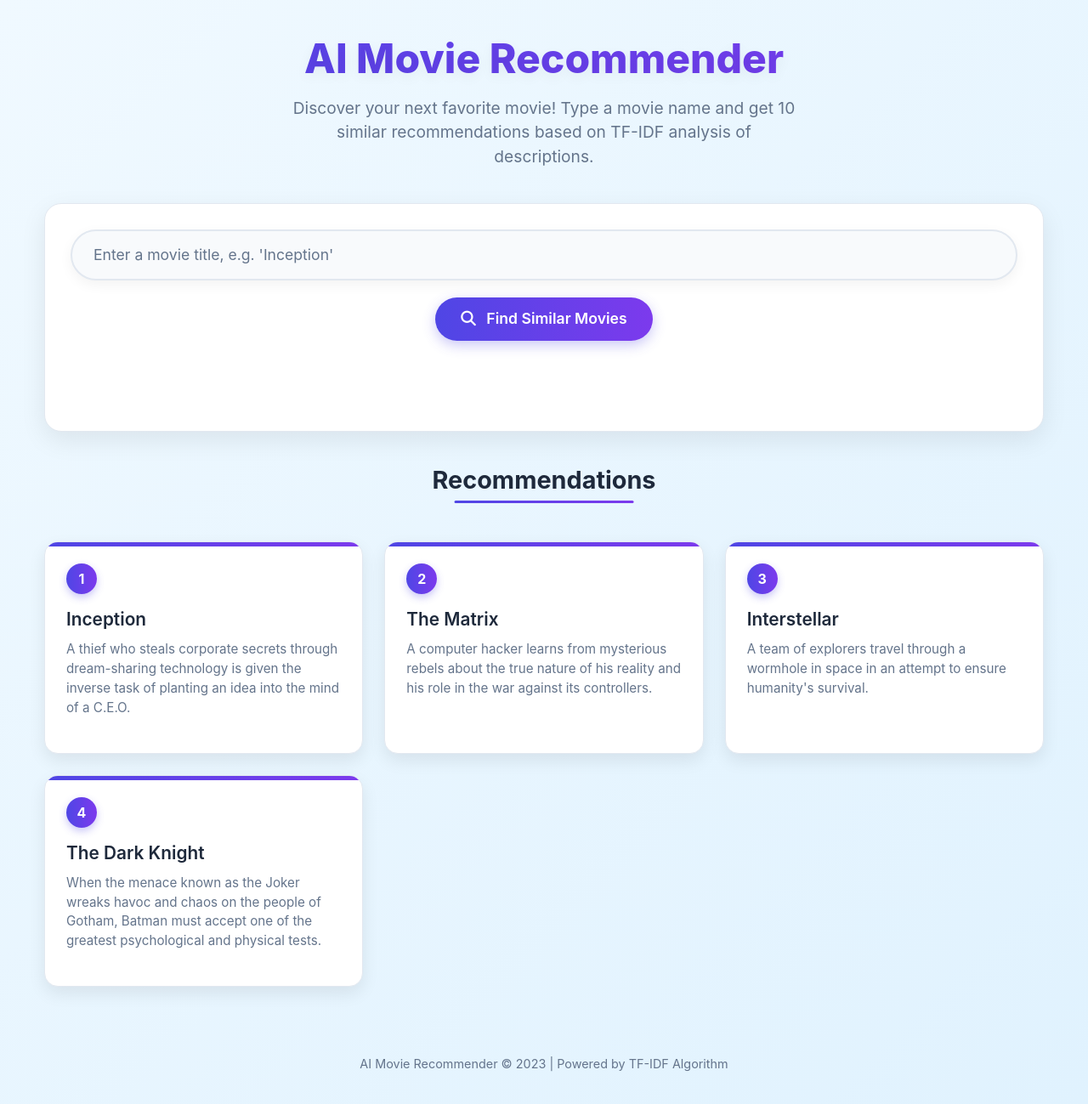
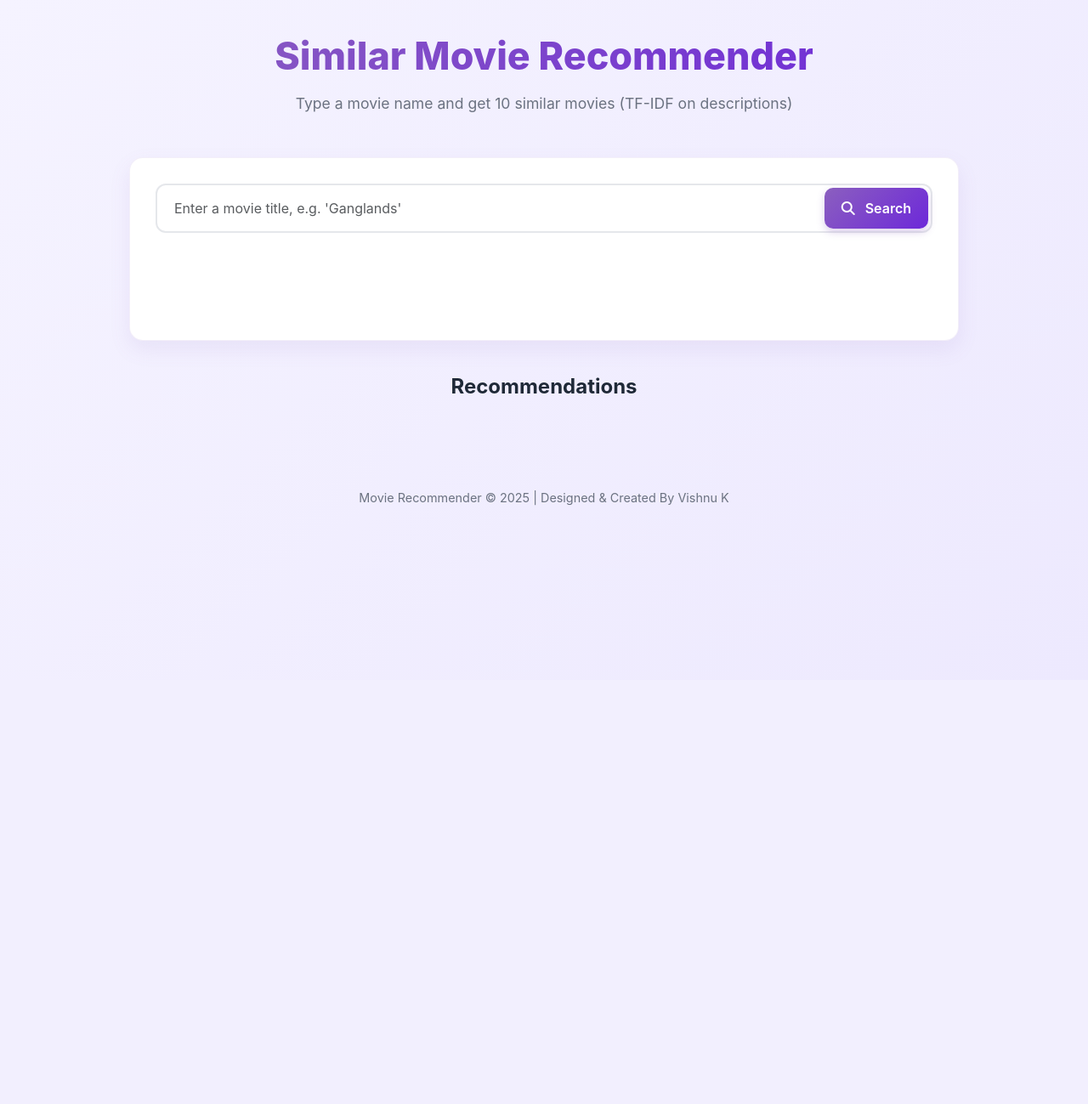
Before and after one commit to vishnucax/TF-IDF-analysis-based-similar-movie-suggesting-system, a Flask app: page / in a window 1280 px wide. Shown: the whole page at 85% size. After the commit the page ends 595 px from the top, so only its background shows below. Run offline with Flask 3, Linux system fonts and the light colour scheme; parts of the project's set-up code (start-up, migrations or seed data) failed here and were passed over.

Commit message:
Revamp index.html for Movie Recommender
Updated the title and styling of the movie recommender page. Adjusted layout and colors for improved aesthetics and user experience.

```diff
--- a/movie-recommender/templates/index.html
+++ b/movie-recommender/templates/index.html
@@ -3,119 +3,100 @@
 <head>
   <meta charset="utf-8" />
   <meta name="viewport" content="width=device-width,initial-scale=1" />
-  <title>AI Movie Recommender</title>
+  <title>Similar Movie Recommender</title>
   <link href="https://cdn.jsdelivr.net/npm/bootstrap@5.3.2/dist/css/bootstrap.min.css" rel="stylesheet">
   <link rel="stylesheet" href="https://cdnjs.cloudflare.com/ajax/libs/font-awesome/6.4.0/css/all.min.css">
   <style>
     :root {
-      --primary-color: #4f46e5;
-      --secondary-color: #7c3aed;
-      --accent-color: #ec4899;
-      --light-bg: #f8fafc;
-      --card-bg: #ffffff;
-      --text-dark: #1e293b;
-      --text-light: #64748b;
-      --border-color: #e2e8f0;
-    }
-
-    * {
-      margin: 0;
-      padding: 0;
-      box-sizing: border-box;
+      --primary: #8B5FBF;
+      --secondary: #6D28D9;
+      --accent: #A78BFA;
+      --light: #ffffff;
+      --dark: #1F2937;
+      --gray: #6B7280;
+      --light-bg: #F8FAFC;
     }
 
     body {
-      background: linear-gradient(135deg, #f0f9ff, #e0f2fe);
-      color: var(--text-dark);
+      background: linear-gradient(135deg, #F5F3FF 0%, #EDE9FE 100%);
       min-height: 100vh;
       padding-top: 40px;
       font-family: 'Inter', 'Segoe UI', Tahoma, Geneva, Verdana, sans-serif;
     }
 
     .container {
-      max-width: 1200px;
+      max-width: 1000px;
     }
 
     .header-section {
       text-align: center;
-      margin-bottom: 40px;
-      position: relative;
+      margin-bottom: 50px;
     }
 
     .header-section h1 {
-      font-size: 3rem;
+      font-size: 2.8rem;
       font-weight: 800;
-      background: linear-gradient(to right, var(--primary-color), var(--secondary-color));
+      background: linear-gradient(135deg, var(--primary), var(--secondary));
       -webkit-background-clip: text;
       background-clip: text;
       color: transparent;
       margin-bottom: 15px;
-      text-shadow: 0 5px 15px rgba(0, 0, 0, 0.05);
     }
 
     .header-section p {
-      font-size: 1.2rem;
+      font-size: 1.1rem;
+      color: var(--gray);
       max-width: 600px;
       margin: 0 auto;
-      color: var(--text-light);
     }
 
     .search-container {
-      background: var(--card-bg);
-      border-radius: 20px;
+      background: var(--light);
+      border-radius: 16px;
       padding: 30px;
       margin-bottom: 40px;
-      box-shadow: 0 10px 30px rgba(0, 0, 0, 0.08);
-      border: 1px solid var(--border-color);
-      transition: all 0.3s ease;
+      box-shadow: 0 10px 25px rgba(139, 95, 191, 0.1);
+      border: 1px solid rgba(139, 95, 191, 0.1);
     }
 
-    .search-container:hover {
-      box-shadow: 0 15px 40px rgba(0, 0, 0, 0.12);
-    }
-
-    .search-input-container {
+    .search-wrapper {
       position: relative;
+      display: flex;
       margin-bottom: 20px;
     }
 
     .search-input {
-      background: var(--light-bg);
-      border: 2px solid var(--border-color);
-      border-radius: 50px;
-      padding: 15px 25px;
-      color: var(--text-dark);
-      font-size: 1.1rem;
-      box-shadow: 0 5px 15px rgba(0, 0, 0, 0.05);
+      border-radius: 12px;
+      padding: 15px 130px 15px 20px;
+      font-size: 1rem;
+      border: 2px solid #E5E7EB;
       transition: all 0.3s ease;
+      flex: 1;
     }
 
     .search-input:focus {
-      background: white;
-      border-color: var(--primary-color);
-      box-shadow: 0 5px 20px rgba(79, 70, 229, 0.15);
-      outline: none;
-    }
-
-    .search-input::placeholder {
-      color: var(--text-light);
+      border-color: var(--accent);
+      box-shadow: 0 0 0 3px rgba(167, 139, 250, 0.2);
     }
 
     .search-btn {
-      background: linear-gradient(to right, var(--primary-color), var(--secondary-color));
+      position: absolute;
+      right: 5px;
+      top: 5px;
+      bottom: 5px;
+      background: linear-gradient(135deg, var(--primary), var(--secondary));
       border: none;
-      border-radius: 50px;
-      padding: 12px 30px;
+      border-radius: 10px;
+      padding: 0 20px;
       font-weight: 600;
-      font-size: 1.1rem;
+      color: white;
       transition: all 0.3s ease;
-      box-shadow: 0 5px 15px rgba(79, 70, 229, 0.3);
-      color: white;
+      box-shadow: 0 4px 10px rgba(139, 95, 191, 0.3);
     }
 
     .search-btn:hover {
-      transform: translateY(-3px);
-      box-shadow: 0 8px 20px rgba(79, 70, 229, 0.4);
+      transform: translateY(-2px);
+      box-shadow: 0 6px 15px rgba(139, 95, 191, 0.4);
     }
 
     .search-btn:active {
@@ -124,7 +105,7 @@
 
     .spinner {
       display: none;
-      color: var(--primary-color);
+      color: var(--primary);
     }
 
     .message-container {
@@ -137,44 +118,27 @@
     }
 
     .section-title {
-      font-size: 1.8rem;
+      font-size: 1.5rem;
       margin-bottom: 25px;
       text-align: center;
       font-weight: 700;
-      position: relative;
-      display: inline-block;
-      left: 50%;
-      transform: translateX(-50%);
-      color: var(--text-dark);
-    }
-
-    .section-title::after {
-      content: '';
-      position: absolute;
-      bottom: -10px;
-      left: 10%;
-      width: 80%;
-      height: 3px;
-      background: linear-gradient(to right, var(--primary-color), var(--secondary-color));
-      border-radius: 3px;
+      color: var(--dark);
     }
 
     .movie-cards-container {
       display: grid;
-      grid-template-columns: repeat(auto-fill, minmax(280px, 1fr));
-      gap: 25px;
-      margin-top: 30px;
+      grid-template-columns: repeat(auto-fill, minmax(220px, 1fr));
+      gap: 20px;
+      margin-top: 20px;
     }
 
     .movie-card {
-      background: var(--card-bg);
-      border-radius: 16px;
-      padding: 25px;
-      box-shadow: 0 8px 20px rgba(0, 0, 0, 0.08);
-      transition: all 0.4s ease;
-      border: 1px solid var(--border-color);
-      transform-style: preserve-3d;
-      perspective: 1000px;
+      background: var(--light);
+      border-radius: 12px;
+      padding: 20px;
+      box-shadow: 0 5px 15px rgba(0, 0, 0, 0.05);
+      transition: all 0.3s ease;
+      border: 1px solid rgba(139, 95, 191, 0.1);
       position: relative;
       overflow: hidden;
     }
@@ -185,55 +149,43 @@
       top: 0;
       left: 0;
       width: 100%;
-      height: 5px;
-      background: linear-gradient(to right, var(--primary-color), var(--secondary-color));
+      height: 4px;
+      background: linear-gradient(135deg, var(--primary), var(--secondary));
     }
 
     .movie-card:hover {
-      transform: translateY(-10px) rotateX(5deg);
-      box-shadow: 0 15px 30px rgba(0, 0, 0, 0.15);
+      transform: translateY(-5px);
+      box-shadow: 0 10px 25px rgba(139, 95, 191, 0.15);
     }
 
     .movie-rank {
       display: inline-flex;
       align-items: center;
       justify-content: center;
-      background: linear-gradient(to right, var(--primary-color), var(--secondary-color));
+      background: linear-gradient(135deg, var(--primary), var(--secondary));
       color: white;
-      width: 36px;
-      height: 36px;
-      border-radius: 50%;
+      width: 32px;
+      height: 32px;
+      border-radius: 8px;
       text-align: center;
       font-weight: 700;
-      margin-bottom: 15px;
-      font-size: 1rem;
-      box-shadow: 0 4px 10px rgba(79, 70, 229, 0.3);
+      margin-bottom: 12px;
+      font-size: 0.9rem;
     }
 
     .movie-title {
-      font-size: 1.3rem;
+      font-size: 1.1rem;
       font-weight: 600;
-      margin-bottom: 10px;
-      color: var(--text-dark);
+      color: var(--dark);
       line-height: 1.4;
-    }
-
-    .movie-card:hover .movie-title {
-      color: var(--primary-color);
-    }
-
-    .movie-description {
-      color: var(--text-light);
-      font-size: 0.95rem;
-      line-height: 1.5;
-      margin-top: 10px;
+      margin: 0;
     }
 
     .no-results {
       text-align: center;
       padding: 40px;
-      font-size: 1.2rem;
-      color: var(--text-light);
+      font-size: 1.1rem;
+      color: var(--gray);
       grid-column: 1 / -1;
     }
 
@@ -242,7 +194,7 @@
       text-align: center;
       padding: 20px;
       font-size: 0.9rem;
-      color: var(--text-light);
+      color: var(--gray);
     }
 
     .pulse {
@@ -260,31 +212,8 @@
     }
 
     @keyframes fadeIn {
-      from { opacity: 0; transform: translateY(20px); }
+      from { opacity: 0; transform: translateY(15px); }
       to { opacity: 1; transform: translateY(0); }
-    }
-
-    .card-glow {
-      position: relative;
-      z-index: 1;
-    }
-
-    .card-glow::after {
-      content: '';
-      position: absolute;
-      top: 0;
-      left: 0;
-      right: 0;
-      bottom: 0;
-      border-radius: 16px;
-      background: linear-gradient(135deg, rgba(79, 70, 229, 0.1), rgba(124, 58, 237, 0.1));
-      opacity: 0;
-      transition: opacity 0.3s ease;
-      z-index: -1;
-    }
-
-    .movie-card:hover .card-glow::after {
-      opacity: 1;
     }
 
     /* Responsive adjustments */
@@ -294,7 +223,15 @@
       }
 
       .movie-cards-container {
-        grid-template-columns: repeat(auto-fill, minmax(250px, 1fr));
+        grid-template-columns: repeat(auto-fill, minmax(180px, 1fr));
+      }
+
+      .search-input {
+        padding-right: 110px;
+      }
+
+      .search-btn {
+        padding: 0 15px;
       }
     }
 
@@ -306,24 +243,34 @@
       .movie-cards-container {
         grid-template-columns: 1fr;
       }
+
+      .search-input {
+        padding-right: 100px;
+        font-size: 0.9rem;
+      }
+
+      .search-btn {
+        font-size: 0.9rem;
+        padding: 0 12px;
+      }
     }
   </style>
 </head>
 <body>
   <div class="container">
     <div class="header-section">
-      <h1>AI Movie Recommender</h1>
-      <p>Discover your next favorite movie! Type a movie name and get 10 similar recommendations based on TF-IDF analysis of descriptions.</p>
+      <h1>Similar Movie Recommender</h1>
+      <p>Type a movie name and get 10 similar movies (TF-IDF on descriptions)</p>
     </div>
 
     <div class="search-container">
-      <div class="search-input-container">
-        <input id="movieInput" type="text" class="form-control search-input" placeholder="Enter a movie title, e.g. 'Inception'">
+      <div class="search-wrapper">
+        <input id="movieInput" type="text" class="form-control search-input" placeholder="Enter a movie title, e.g. 'Ganglands'">
+        <button id="searchBtn" class="btn search-btn">
+          <i class="fas fa-search me-2"></i> Search
+        </button>
       </div>
       <div class="d-flex justify-content-center align-items-center gap-3">
-        <button id="searchBtn" class="btn search-btn">
-          <i class="fas fa-search me-2"></i> Find Similar Movies
-        </button>
         <div class="spinner-border spinner" role="status" id="spinner">
           <span class="visually-hidden">Loading...</span>
         </div>
@@ -340,7 +287,7 @@
     </div>
 
     <div class="footer">
-      <p>AI Movie Recommender &copy; 2023 | Powered by TF-IDF Algorithm</p>
+      <p>Movie Recommender &copy; 2025 | Designed & Created By Vishnu K</p>
     </div>
   </div>
 
@@ -349,20 +296,6 @@
     document.getElementById('movieInput').addEventListener('keyup', function(e){
       if(e.key === 'Enter') doSearch();
     });
-
-    // Sample movie descriptions for demo purposes
-    const movieDescriptions = {
-      "Inception": "A thief who steals corporate secrets through dream-sharing technology is given the inverse task of planting an idea into the mind of a C.E.O.",
-      "The Matrix": "A computer hacker learns from mysterious rebels about the true nature of his reality and his role in the war against its controllers.",
-      "Interstellar": "A team of explorers travel through a wormhole in space in an attempt to ensure humanity's survival.",
-      "The Dark Knight": "When the menace known as the Joker wreaks havoc and chaos on the people of Gotham, Batman must accept one of the greatest psychological and physical tests.",
-      "Pulp Fiction": "The lives of two mob hitmen, a boxer, a gangster and his wife, and a pair of diner bandits intertwine in four tales of violence and redemption.",
-      "Forrest Gump": "The presidencies of Kennedy and Johnson, the Vietnam War, the Watergate scandal and other historical events unfold from the perspective of an Alabama man.",
-      "The Shawshank Redemption": "Two imprisoned men bond over a number of years, finding solace and eventual redemption through acts of common decency.",
-      "The Godfather": "The aging patriarch of an organized crime dynasty transfers control of his clandestine empire to his reluctant son.",
-      "Fight Club": "An insomniac office worker and a devil-may-care soapmaker form an underground fight club that evolves into something much more.",
-      "Goodfellas": "The story of Henry Hill and his life in the mob, covering his relationship with his wife Karen Hill and his mob partners."
-    };
 
     async function doSearch(){
       const q = document.getElementById('movieInput').value.trim();
@@ -385,18 +318,21 @@
       searchBtn.classList.add('pulse');
 
       spinner.style.display = 'inline-block';
-
-      // Simulate API call with timeout
-      setTimeout(() => {
       try {
-          // For demo purposes, we'll generate fake recommendations
-          const results = generateRecommendations(q);
+        const resp = await fetch('/recommend', {
+          method: 'POST',
+          headers: {'Content-Type': 'application/json'},
+          body: JSON.stringify({query: q})
+        });
+        const data = await resp.json();
 
         spinner.style.display = 'none';
         searchBtn.classList.remove('pulse');
 
-          msgEl.innerText = `Found ${results.length} recommendations based on "${q}"`;
+        if(resp.ok){
+          msgEl.innerText = data.message || '';
           msgEl.classList.add('text-success');
+          const results = data.results || [];
 
           if(results.length === 0){
             resultsEl.innerHTML = `
@@ -420,34 +356,26 @@
               }, idx * 100);
             });
           }
+        } else {
+          // non-200
+          msgEl.innerText = data.message || ('Error: ' + resp.status);
+          msgEl.classList.add('text-danger');
+        }
       } catch (err) {
         spinner.style.display = 'none';
         searchBtn.classList.remove('pulse');
-          msgEl.innerText = 'Error: ' + err.message;
+        msgEl.innerText = 'Error connecting to server: ' + err.message;
         msgEl.classList.add('text-danger');
       }
-      }, 1500);
-    }
-
-    function generateRecommendations(query) {
-      // This is a mock function - in a real app, this would be an API call
-      const allMovies = Object.keys(movieDescriptions);
-
-      // Filter out the query movie and return 10 random ones for demo
-      return allMovies
-        .filter(movie => movie.toLowerCase() !== query.toLowerCase())
-        .sort(() => 0.5 - Math.random())
-        .slice(0, 10);
     }
 
     function createMovieCard(title, rank) {
       const card = document.createElement('div');
-      card.className = 'movie-card card-glow';
+      card.className = 'movie-card';
 
       card.innerHTML = `
         <div class="movie-rank">${rank}</div>
         <h3 class="movie-title">${title}</h3>
-        <p class="movie-description">${movieDescriptions[title] || "A captivating film that will keep you on the edge of your seat."}</p>
       `;
 
       return card;
@@ -464,15 +392,6 @@
         header.style.opacity = '1';
         header.style.transform = 'translateY(0)';
       }, 300);
-
-      // Add initial placeholder cards for better visual
-      const resultsEl = document.getElementById('results');
-      const placeholderMovies = ["Inception", "The Matrix", "Interstellar", "The Dark Knight"];
-
-      placeholderMovies.forEach((title, idx) => {
-        const card = createMovieCard(title, idx+1);
-        resultsEl.appendChild(card);
-      });
     });
   </script>
 </body>
```
Lines whose indentation alone changed are shown as unchanged.
